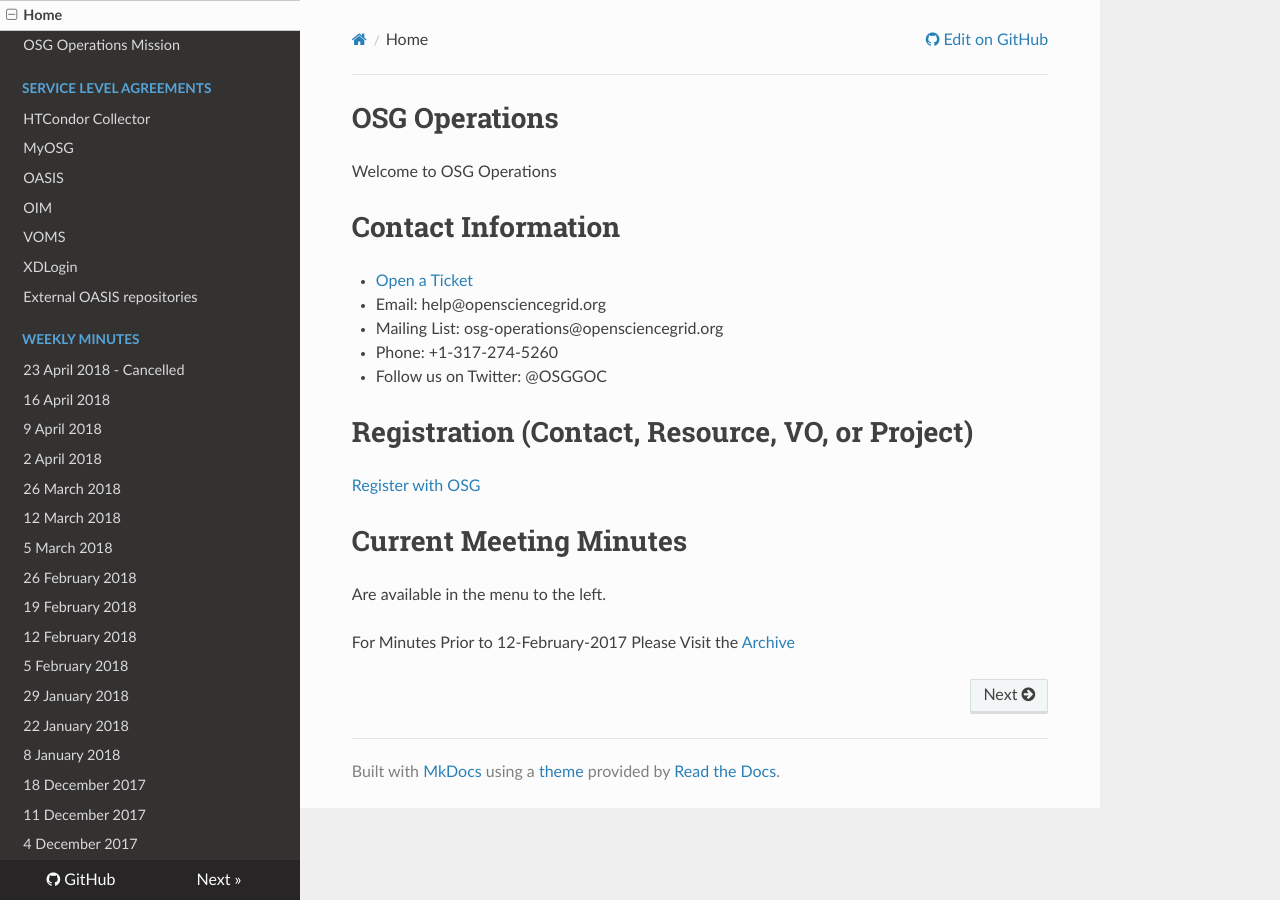
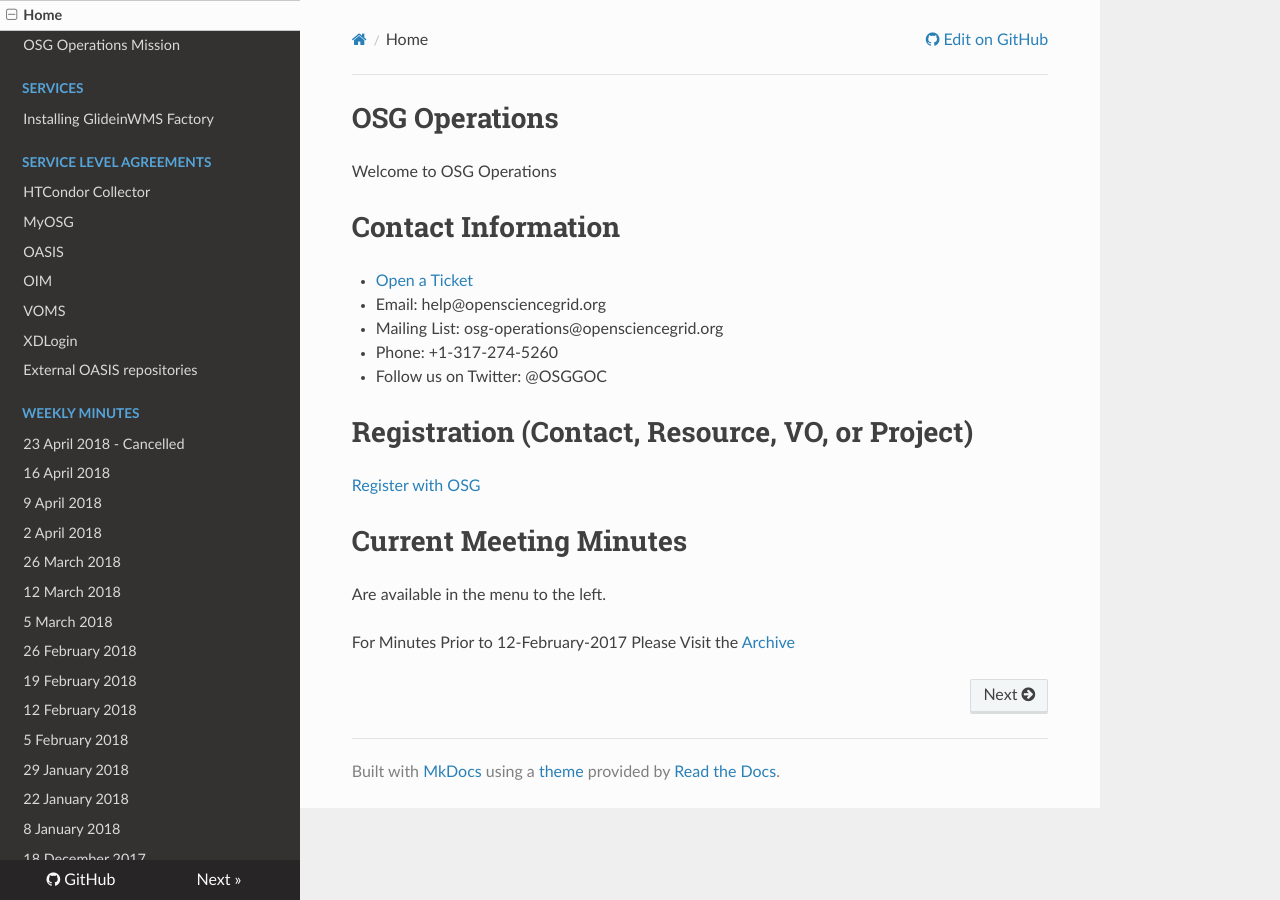
Before and after one commit to osg-htc/operations, an MkDocs documentation site: the page built from docs/index.md, in a window 1280 px wide. Built offline with MkDocs 1.6.1, drawn with Linux system fonts in a browser that asks for light colours; nearby versions of some CDN libraries; old or Windows-style settings are respelled for this version of MkDocs.

Commit message:
Add gwms factory installation doc to mkdocs

```diff
--- a/mkdocs.yml
+++ b/mkdocs.yml
@@ -7,6 +7,8 @@
 pages:
 - Home: 'index.md'
 - OSG Operations Mission: 'mission.md'
+- Services:
+  - Installing GlideinWMS Factory: 'services/install-gwms-factory.md'
 - Service Level Agreements:
   - 'HTCondor Collector': 'SLA/collector.md'
   - 'MyOSG': 'SLA/myosg.md'
```
